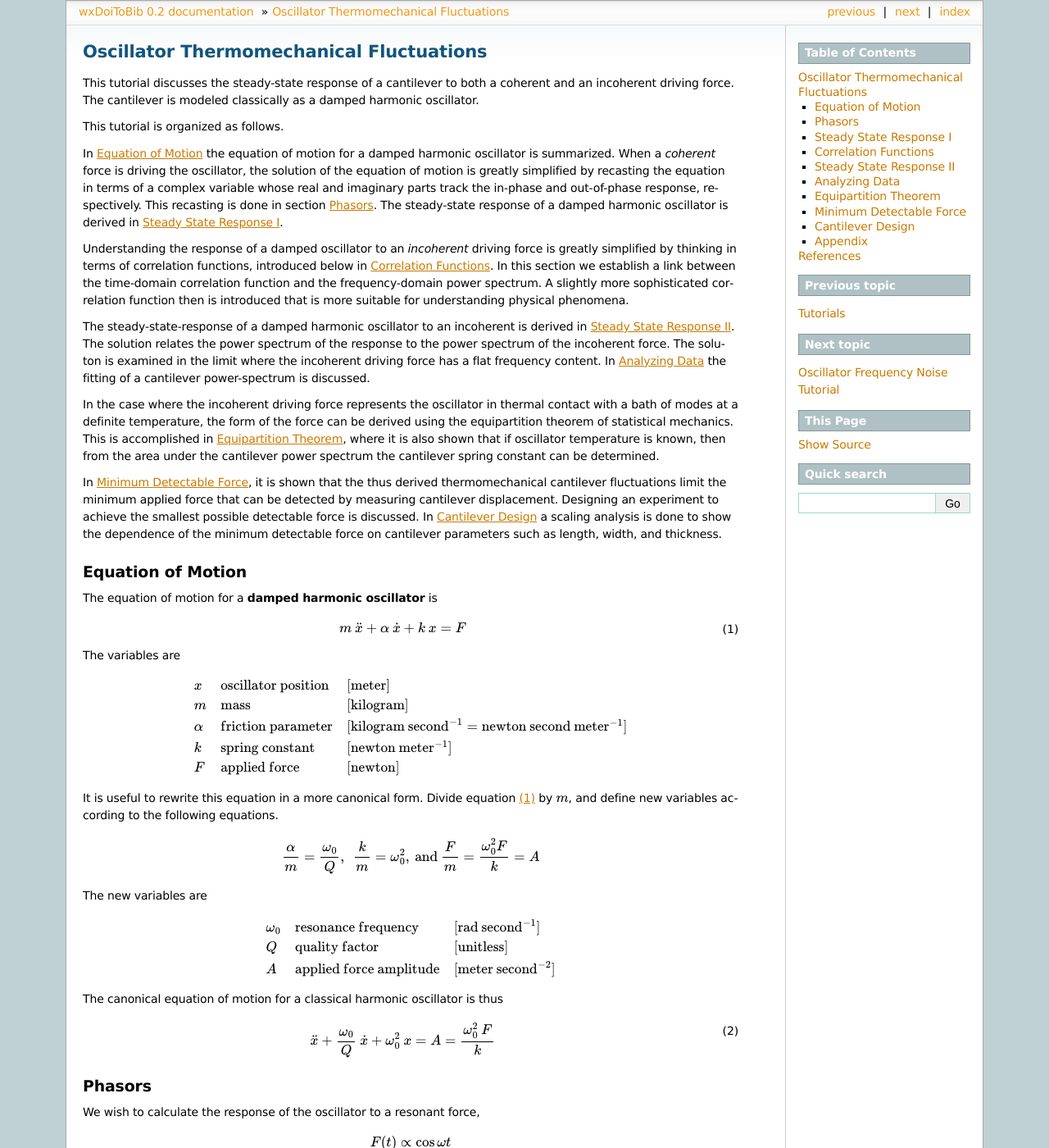
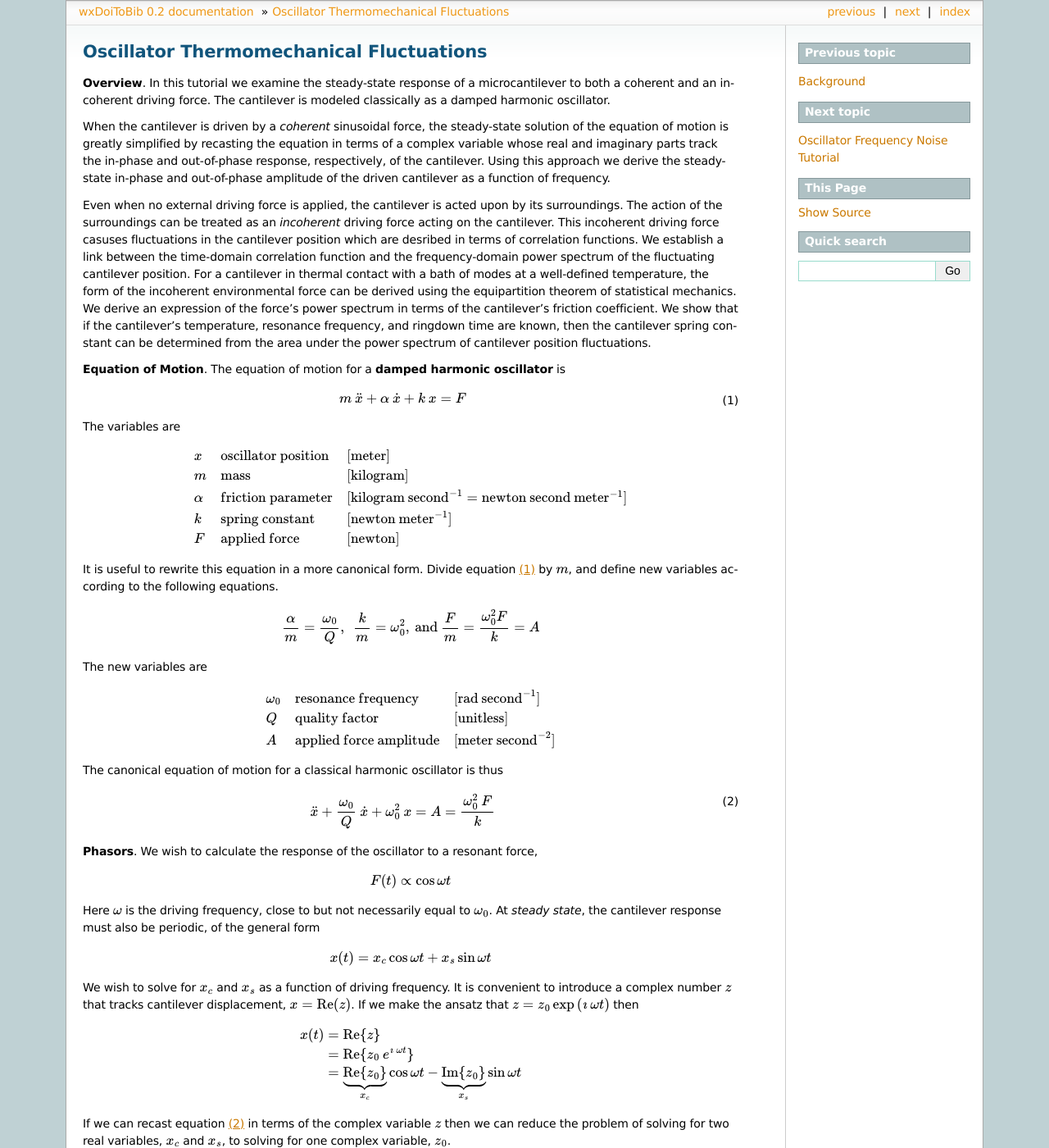
Before and after one commit to JohnMarohn/FreqDemod, a Sphinx documentation site: the page built from docs/background1.rst, in a window 1280 px wide and 1400 px high. Shown: the whole window at 82% size. Built offline with Sphinx 7.4.7, drawn with Linux system fonts in a browser that asks for light colours; some of the changed text lies outside the part shown.

Commit message:
background1() / Thermomechanical Fluctuations Tutorial: Eliminate section numbers and rewrite the introduction.

```diff
--- a/docs/background.rst
+++ b/docs/background.rst
@@ -1,7 +1,7 @@
-Tutorials
-=========
+Background
+==========
 
-The two tutorials derive the properties of a microcantilever in thermal equilibrium at temperature :math:`T`.  We characterize the cantilever by its resonance frequency :math:`f_0 \: [\mathrm{Hz}]`, ringdown time :math:`\tau_0 \: [\mathrm{s}]`, and frictional coefficient :math:`\Gamma \: [\mathrm{N} \mathrm{s} \mathrm{m}^{-1}]`.
+The two following tutorials derive the properties of a microcantilever in thermal equilibrium at temperature :math:`T`.  We characterize the cantilever by its resonance frequency :math:`f_0 \: [\mathrm{Hz}]`, ringdown time :math:`\tau_0 \: [\mathrm{s}]`, and frictional coefficient :math:`\Gamma \: [\mathrm{N} \mathrm{s} \mathrm{m}^{-1}]`.
 
 The cantilever experiences a stochastic force arising from its interaction with the environment that gives rise to thermal fluctuations in cantilever position.  In the first tutorial we show that the resulting power spectrum of these thermal fluctuations in cantilever position is given by
 
--- a/docs/background1.rst
+++ b/docs/background1.rst
@@ -1,61 +1,14 @@
 Oscillator Thermomechanical Fluctuations
-========================================
+----------------------------------------
 
-This tutorial discusses the steady-state response of a cantilever to both
-a coherent and an incoherent driving force. The cantilever is modeled
-classically as a damped harmonic oscillator.
+**Overview**.  In this tutorial we examine the steady-state response of a microcantilever to both a coherent and an incoherent driving force.  The cantilever is modeled classically as a damped harmonic oscillator.
 
+When the cantilever is driven by a *coherent* sinusoidal force, the steady-state solution of the equation of motion is greatly simplified by recasting the equation in terms of a complex variable whose real and imaginary parts track the in-phase and out-of-phase response, respectively, of the cantilever.  Using this approach we derive the steady-state in-phase and out-of-phase amplitude of the driven cantilever as a function of frequency.
 
-This tutorial is organized as
-follows.
+Even when no external driving force is applied, the cantilever is acted upon by its surroundings.  The action of the surroundings can be treated as an *incoherent* driving force acting on the cantilever.  This incoherent driving force casuses fluctuations in the cantilever position which are desribed in terms of correlation functions.  We establish a link between the time-domain correlation function and the frequency-domain power spectrum of the fluctuating cantilever position.  For a cantilever in thermal contact with a bath of modes at a well-defined temperature, the form of the incoherent environmental force can be derived using the equipartition theorem of statistical mechanics.  We derive an expression of the force's power spectrum in terms of the cantilever's
+friction coefficient.  We show that if the cantilever's temperature, resonance frequency, and ringdown time are known, then the cantilever spring constant can be determined from the area under the power spectrum of cantilever position fluctuations.
 
-In :ref:`sect:equation-of-motion` the equation of motion for a damped
-harmonic oscillator is summarized. When a *coherent* force is driving the
-oscillator, the solution of the equation of motion is greatly simplified
-by recasting the equation in terms of a complex variable whose real and
-imaginary parts track the in-phase and out-of-phase response, respectively.
-This recasting is done in section :ref:`sect:phasors`. The steady-state response
-of a damped harmonic oscillator is derived in
-:ref:`sect:steady-state-response-I`.
-
-Understanding the response of a damped oscillator to an *incoherent*
-driving force is greatly simplified by thinking in terms of correlation
-functions, introduced below in :ref:`sect:correlation-functions`. In this
-section we establish a link between the time-domain correlation function and the
-frequency-domain power spectrum.  A slightly more sophisticated correlation
-function then is introduced that is more suitable for understanding physical
-phenomena.
-
-The steady-state-response of a damped harmonic oscillator to an
-incoherent is derived in :ref:`sect:steady-state-response-II`. The
-solution relates the power spectrum of the response to the power
-spectrum of the incoherent force.  The soluton is examined in the limit where
-the incoherent driving force has a flat frequency content. In
-:ref:`sect:analyzing-data` the fitting of a cantilever power-spectrum is
-discussed.
-
-In the case where the incoherent driving force represents the oscillator
-in thermal contact with a bath of modes at a definite temperature, the
-form of the force can be derived using the equipartition theorem of
-statistical mechanics. This is accomplished in
-:ref:`sect:equipartition-theorem`, where it is also shown that if oscillator
-temperature is known, then from the area under the cantilever power
-spectrum the cantilever spring constant can be determined.
-
-In :ref:`sect:minimum-detectable-force`, it is shown that the thus
-derived thermomechanical cantilever fluctuations limit the minimum
-applied force that can be detected by measuring cantilever displacement.
-Designing an experiment to achieve the smallest possible detectable
-force is discussed. In :ref:`sect:cantilever-design` a scaling
-analysis is done to show the dependence of the minimum detectable force
-on cantilever parameters such as length, width, and thickness.
-
-.. _sect:equation-of-motion:
-
-Equation of Motion
-------------------
-
-The equation of motion for a **damped harmonic oscillator** is
+**Equation of Motion**.  The equation of motion for a **damped harmonic oscillator** is
 
 .. math::
     :label: eq:HO
@@ -163,13 +112,9 @@ The equation of motion for :math:`z` in terms of **phasors** is
 
 .. _sect:steady-state-response-I:
 
-
-Steady State Response I
------------------------
-
-It is convenient to work with frequency in experimental units of
-:math:`[\mathrm{cyc}/{\mathrm{s}}] = [{\mathrm{Hz}}]` instead of
-:math:`[\mathrm{rad}/{\mathrm{s}}]`. Therefore we’ll define
+**Steady State Response**: It is convenient to work with frequency in
+experimental units of :math:`[\mathrm{cyc}/{\mathrm{s}}] = [{\mathrm{Hz}}]`
+instead of :math:`[\mathrm{rad}/{\mathrm{s}}]`. Therefore we’ll define
 
 .. math:: f_0 = \frac{\omega_0}{2 \pi} \: \sim \: [\frac{\mathrm{cyc}}{{\mathrm{s}}}] = [{\mathrm{Hz}}]
 
@@ -267,10 +212,7 @@ We can see this immediately from
 
 .. _sect:correlation-functions:
 
-Correlation Functions
----------------------
-
-The section explores a connection between a function’s correlation function and its power spectrum. The correlation function of :math:`x(t)` is defined as
+**Correlation Functions**.  The section explores a connection between a function’s correlation function and its power spectrum. The correlation function of :math:`x(t)` is defined as
 
 .. math::
     :label: eq:Cx
@@ -508,16 +450,9 @@ of :math:`x(t)` given a measured one-sided power spectral density:
 We conclude that the area under the one-sided spectrum is the mean-square
 displacement.  We note that this connection is *not* valid for the mathematically-defined power-spectrum of the last section.
 
-.. _sect:steady-state-response-II:
-
-
-
-Steady State Response II
-------------------------
-
-In this section we explore the response of the harmonic oscillator to an
-**incoherent** driving force. If the force is random, it will have zero
-average:
+**Steady-State Response Revisited**.    In this section we explore the response
+of the harmonic oscillator to an **incoherent** driving force. If the force is
+random, it will have zero average:
 
 .. math::
 
@@ -681,10 +616,8 @@ If the cantilever is being driven by white noise, then
 
 .. _sect:analyzing-data:
 
-Analyzing Data
---------------
-
-As a practical matter, the the position fluctuation is fit to:
+**Analyzing Data**.  As a practical matter, the the position fluctuation is fit
+to:
 
 .. math::
     :label: eq:Pzfit
@@ -731,12 +664,9 @@ now be discussed.
 
 .. _sect:equipartition-theorem:
 
-Equipartition Theorem
----------------------
-
-As may be derived using statistical mechanics, a harmonic oscillator in
-equilibrium with a bath of temperature :math:`T` has a energy
-expectation value for each mode equal to :math:`k_B T/2`. Thus
+**Equipartition Theorem**.  As may be derived using statistical mechanics, a
+harmonic oscillator in equilibrium with a bath of temperature :math:`T` has a
+energy expectation value for each mode equal to :math:`k_B T/2`. Thus
 
 .. math::
     :label: eq:equip
@@ -793,10 +723,7 @@ the desired relation
 
 .. _sect:minimum-detectable-force:
 
-Minimum Detectable Force
-------------------------
-
-We can turn equation :eq:`eq:k2` around to read
+**Minimum Detectable Force**.  We can turn equation :eq:`eq:k2` around to read
 
 .. math::
     :label: eq:Pz0therm
@@ -966,13 +893,13 @@ Another way to achieve the best possible force sensitivity is to:
 
 .. _sect:cantilever-design:
 
-Cantilever Design
------------------
+**Cantilever Design**.  The resonance frequency and spring constant for a beam
+cantilever of length :math:`l`, width :math:`w`, and thickness :math:`t` are:
 
-The resonance frequency and spring constant for a beam cantilever of
-length :math:`l`, width :math:`w`, and thickness :math:`t` are:
+.. math::
 
-.. math:: f_0 = \frac{3.516}{2 \pi} \frac{t}{l^2} \left( \frac{E}{12 \rho} \right)^{1/2}
+    f_0 = \frac{3.516}{2 \pi} \frac{t}{l^2}
+    \left( \frac{E}{12 \rho} \right)^{1/2}
 
 .. math:: k = 1.030 \frac{l}{4} \frac{E w t^3}{l^3}
 
@@ -994,10 +921,7 @@ important parameters to optimize.
 
 .. _sect:appendix-an-integral:
 
-Appendix
---------
-
-We wish to compute the following integral
+**Appendix**.  We wish to compute the following integral
 
 .. math:: P = P_z(0) \: f_0^4 \int_{0}^{\infty} df \frac{1}{(f^2 - f_0^2)^2 + f^2 f_0^2 / Q^2}
 
@@ -1030,8 +954,7 @@ We conclude that
 
 .. math:: P = \frac{\pi}{2} \: P_z (0) \: Q \: f_0
 
-References
-==========
+**References**
 
 .. [#Press1986] Press, W. H.; Flannery, B. P.; Teukolsky, S. A. & Vetterling, W. T. Numerical Recipes, The Art of Scientific Computing.  Cambridge University Press, New York (1986).
 
```
Also changed, not shown: other parts of docs/background1.rst (+2 -6 lines).
